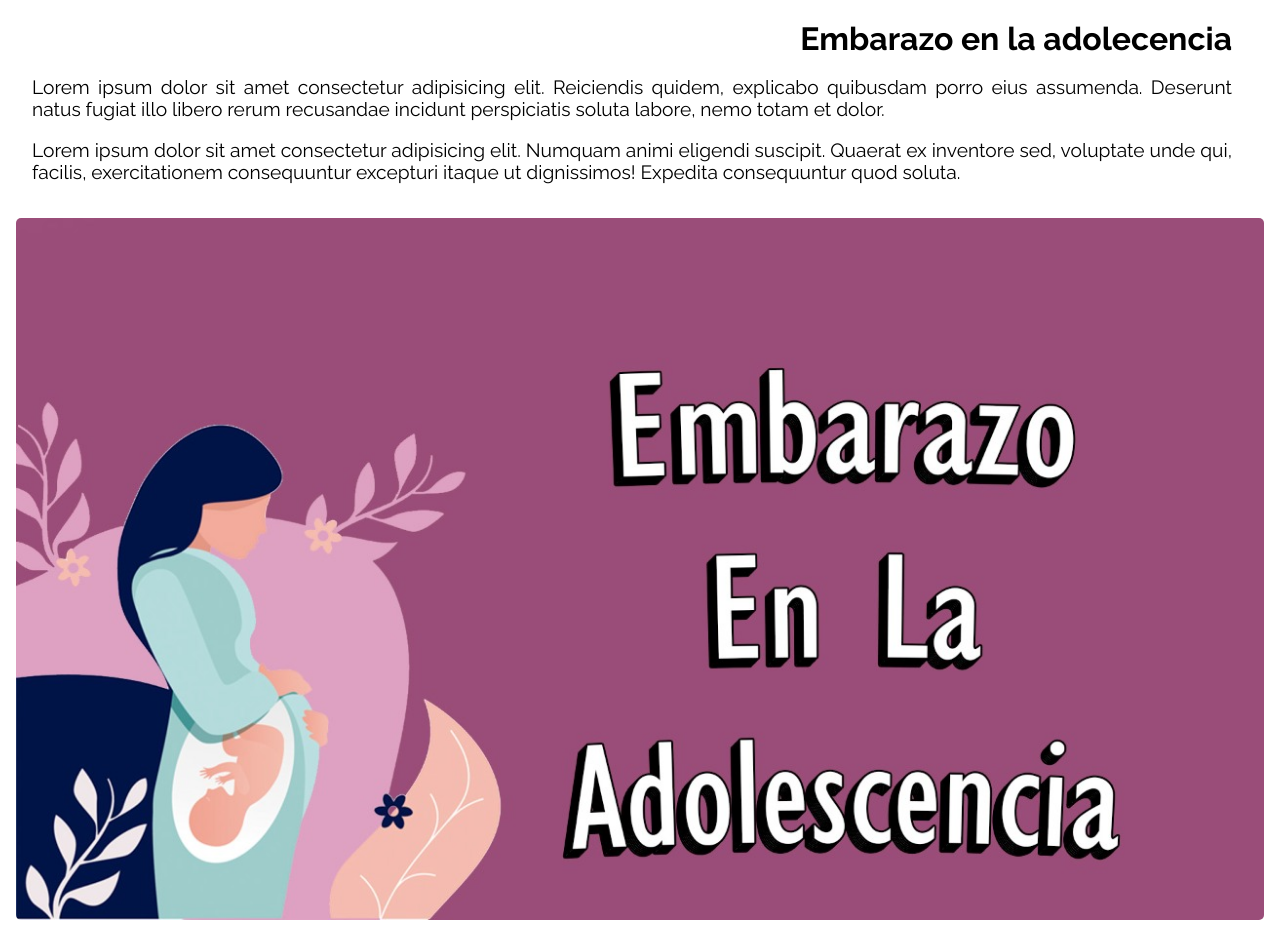
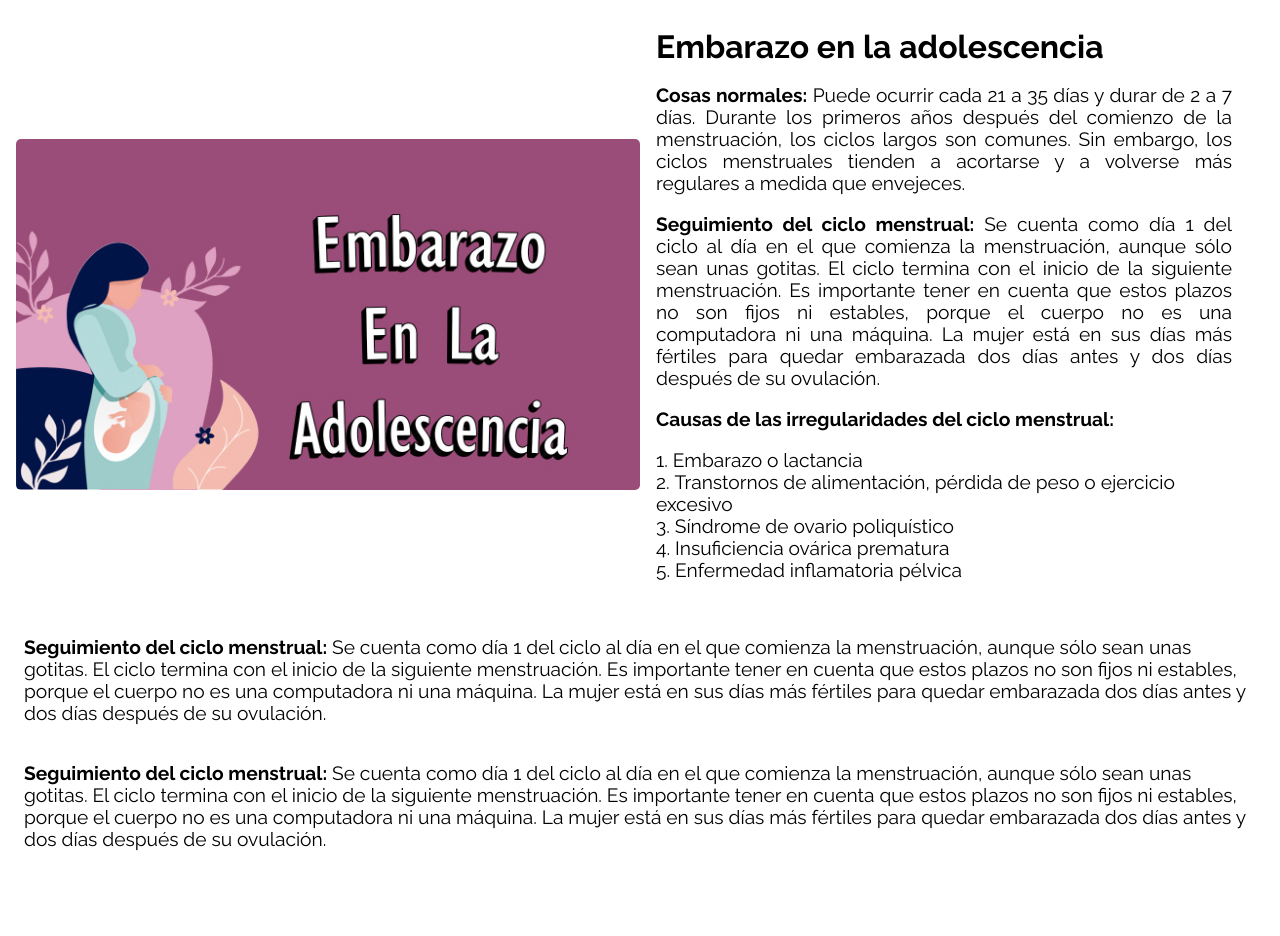
Before and after one commit to andr3ygy12/education, a plain HTML site: page index.html in a window 1280 px wide. Shown: the part 1780-2716 px from the top of the page. After the commit the page ends 2673 px from the top, so only its background shows below. Drawn offline with nearby package versions, Linux system fonts and the light colour scheme.

Commit message:
finished

```diff
--- a/index.html
+++ b/index.html
@@ -95,20 +95,51 @@
         <section class="second-section sections" id="embarazo">
 
 
-            <article class="text-main text-main-left">
-                <h2 class="title-text">Embarazo en la adolecencia</h2>
-                <p>Lorem ipsum dolor sit amet consectetur adipisicing elit. Reiciendis quidem, explicabo quibusdam porro
-                    eius assumenda. Deserunt natus fugiat illo libero rerum recusandae incidunt perspiciatis soluta
-                    labore, nemo totam et dolor.</p>
-                <p>Lorem ipsum dolor sit amet consectetur adipisicing elit. Numquam animi eligendi suscipit. Quaerat ex
-                    inventore sed, voluptate unde qui, facilis, exercitationem consequuntur excepturi itaque ut
-                    dignissimos! Expedita consequuntur quod soluta.</p>
+            <article class="text-main text-main-right">
+                <h2 class="title-text title-text-left">Embarazo en la adolescencia</h2>
+
+                <p>
+                    <span class="bold-span">Cosas normales:</span>
+                    Puede ocurrir cada 21 a 35 días y durar de 2 a 7 días. Durante los primeros años después del
+                    comienzo de la menstruación, los ciclos largos son comunes. Sin embargo, los ciclos menstruales
+                    tienden a acortarse y a volverse más regulares a medida que envejeces.
+                </p>
+                <p>
+                    <span class="bold-span">Seguimiento del ciclo menstrual:</span>
+                    Se cuenta como día 1 del ciclo al día en el que comienza la menstruación, aunque sólo sean unas gotitas. El ciclo termina con el inicio de la siguiente menstruación. Es importante tener en cuenta que estos plazos no son fijos ni estables, porque el cuerpo no es una computadora ni una máquina. La mujer está en sus días más fértiles para quedar embarazada dos días antes y dos días después de su ovulación.
+                </p>
+
+                <p>
+                    <span class="bold-span">Causas de las irregularidades del ciclo menstrual:</span>
+                    <ol>
+                        <li>Embarazo o lactancia</li>
+                        <li>Transtornos de alimentación, pérdida de peso o ejercicio excesivo</li>
+                        <li>Síndrome de ovario poliquístico</li>
+                        <li>Insuficiencia ovárica prematura</li>
+                        <li>Enfermedad inflamatoria pélvica</li>
+                    </ol>
+                </p>
+
             </article>
             <article class="img-main img-main-2">
                 <img src="./assets/images/dos.jpeg" alt="">
             </article>
 
         </section>
+
+        <section class="second-section second-section-1 sections">
+
+            <p>
+                    <span class="bold-span">Seguimiento del ciclo menstrual:</span>
+                    Se cuenta como día 1 del ciclo al día en el que comienza la menstruación, aunque sólo sean unas gotitas. El ciclo termina con el inicio de la siguiente menstruación. Es importante tener en cuenta que estos plazos no son fijos ni estables, porque el cuerpo no es una computadora ni una máquina. La mujer está en sus días más fértiles para quedar embarazada dos días antes y dos días después de su ovulación.
+            </p>
+
+            <p>
+                    <span class="bold-span">Seguimiento del ciclo menstrual:</span>
+                    Se cuenta como día 1 del ciclo al día en el que comienza la menstruación, aunque sólo sean unas gotitas. El ciclo termina con el inicio de la siguiente menstruación. Es importante tener en cuenta que estos plazos no son fijos ni estables, porque el cuerpo no es una computadora ni una máquina. La mujer está en sus días más fértiles para quedar embarazada dos días antes y dos días después de su ovulación.
+            </p>
+
+    </section>
 
     </main>
 
--- a/style.css
+++ b/style.css
@@ -173,27 +173,28 @@ h1 {
 
   .second-section{
     display: flex;
-    flex-flow: column nowrap;
+    flex-flow: row-reverse nowrap;
     width: 100%;
-    /* margin-left: auto;
-    margin-right: auto; */
     justify-content: space-around;
     padding: 1rem;
+    padding-bottom: 0;
     margin-top: 0;
     font-size: 1.2rem;
   }
 
   .second-section-1{
+    display: flex;
+    flex-flow: column nowrap;
+    padding: 1.5rem;
     padding-top: 0;
   }
 
   .text-main{
     padding: 1rem;
     margin-right: 1rem;
-    /* display: flex;
-    flex-flow: row nowrap; */
 
   }
+
 
   .text-main p{
     text-align: justify;
@@ -204,17 +205,18 @@ h1 {
     text-align: right;
   }
 
+  .title-text-left{
+    text-align-last: left;
+  }
   .img-main-2{
     display: flex;
     flex-flow: row-reverse;
+    justify-content: center;
+    align-items: center;
+    flex: 0 0 50%;
   }
 
-  /* .text-main-right,
-  .text-main-left{
-    display: flex;
-    flex-flow: column nowrap;
-    justify-content: center;
-  } */
+
   .text-main-right{
     align-items: center;
   }
```
